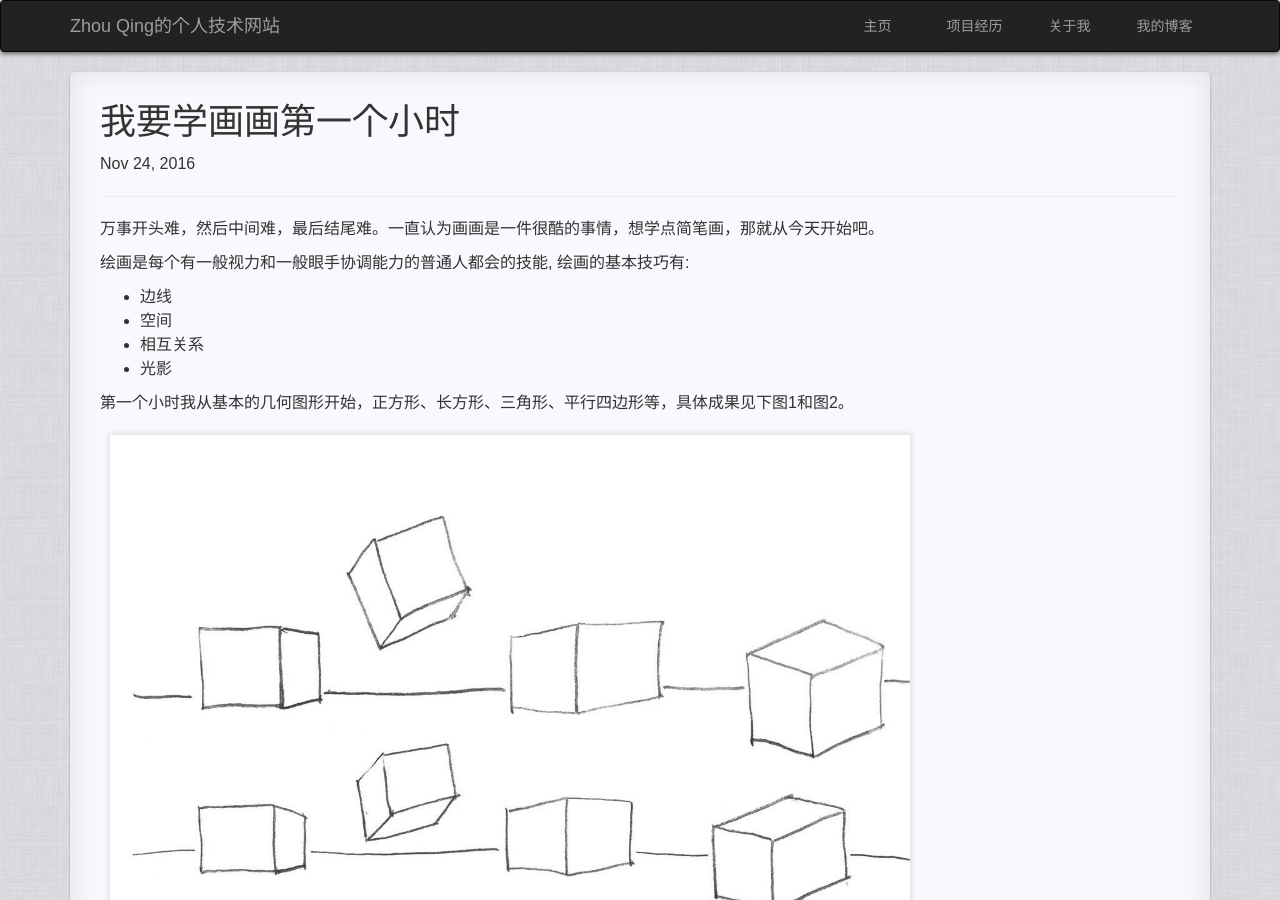
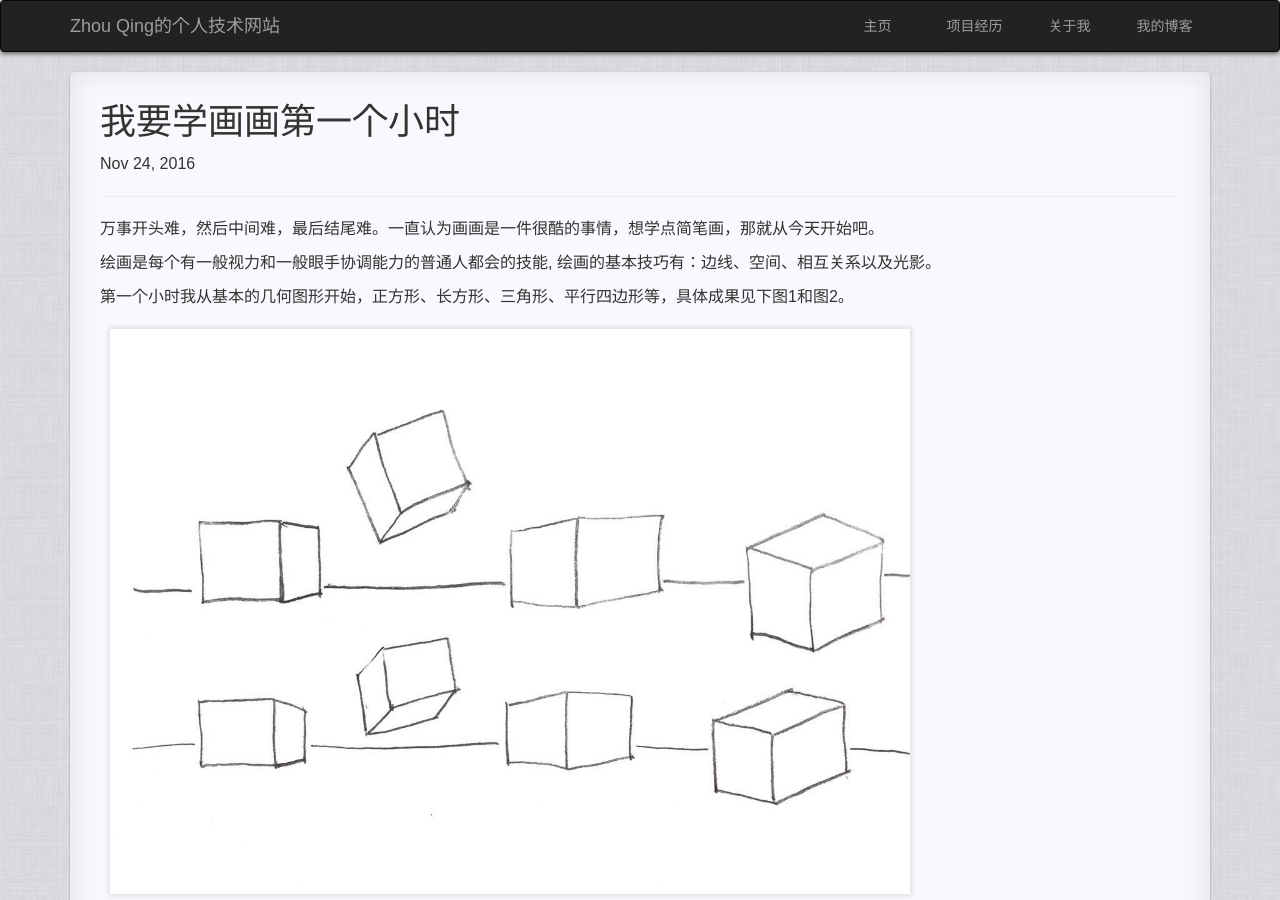
Before and after one commit to zhouqing86/zhouqing86.github.io, a Jekyll site: the page built from _posts/artist/2016-11-25-draw-1st-hour.md, in a window 1280 px wide and 900 px high. Built offline with Jekyll 4.4.1, drawn with Linux system fonts in a browser that asks for light colours; comment, search, counter and statistics services are not loaded.

Commit message:
update blog

```diff
--- a/_posts/artist/2016-11-25-draw-1st-hour.md
+++ b/_posts/artist/2016-11-25-draw-1st-hour.md
@@ -8,11 +8,7 @@ title: 我要学画画第一个小时
 
 万事开头难，然后中间难，最后结尾难。一直认为画画是一件很酷的事情，想学点简笔画，那就从今天开始吧。
 
-绘画是每个有一般视力和一般眼手协调能力的普通人都会的技能, 绘画的基本技巧有:
-- 边线
-- 空间
-- 相互关系
-- 光影
+绘画是每个有一般视力和一般眼手协调能力的普通人都会的技能, 绘画的基本技巧有：边线、空间、相互关系以及光影。
 
 第一个小时我从基本的几何图形开始，正方形、长方形、三角形、平行四边形等，具体成果见下图1和图2。
 
```
